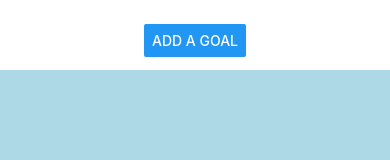
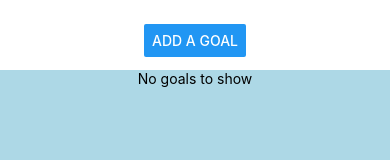
Before and after one commit to wangyan1005/my-first-app, a React Native app: screen / in a window 390 px wide. Shown: the part 139-299 px from the top of the page. Built offline with nearby package versions, Linux system fonts and the light colour scheme.

Commit message:
add some flatlist props to improve text view, and add a delete all functionality

```diff
--- a/App.tsx
+++ b/App.tsx
@@ -1,5 +1,5 @@
 import { StatusBar } from 'expo-status-bar';
-import { StyleSheet, View, Text, Button, SafeAreaView, ScrollView, FlatList} from 'react-native';
+import { StyleSheet, View, Text, Button, SafeAreaView, FlatList, Alert} from 'react-native';
 import React from 'react';
 import Header from './components/Header';
 import Input from './components/Input';
@@ -16,7 +16,7 @@ export default function App() {
   const [goals, setGoals] = React.useState<Goal[]>([]);
 
   function handleDeleteGoal(deleteId: number) {
-    console.log('delete id:', deleteId)
+    // console.log('delete id:', deleteId)
     setGoals((prevGoals) => {
       return prevGoals.filter((goal) => goal.id !== deleteId)
     })
@@ -33,6 +33,13 @@ export default function App() {
     }
     setGoals((currGoals) => [...currGoals, newGoal])
     setIsModalVisible(false)
+  }
+
+  function handleDeleteAll() {
+    Alert.alert('Delete All Goals', 'Are you sure you want to delete all goals?', [
+      {text: 'no', style: 'cancel'},
+      {text: 'yes', onPress: () => setGoals([])}
+    ])
   }
 
   return (
@@ -55,6 +62,24 @@ export default function App() {
         renderItem={({item}) => (
           <GoalItem goal={item} deletehandler={handleDeleteGoal} />
         )}
+        ListEmptyComponent={() => (
+          <Text>No goals to show</Text>
+        )
+        }
+        ListHeaderComponent={() => (
+           (goals.length > 0) && <Text>My Goals</Text>
+        )}
+        ListFooterComponent={() => (
+          (goals.length > 0) &&
+          <Button
+            title='Delete All'
+            onPress={handleDeleteAll}
+            />
+        )}
+        ItemSeparatorComponent={() => (
+          <View style={{height: 2, backgroundColor: 'lightgrey'}} />
+        )}
+
       />
       {/* <ScrollView contentContainerStyle={styles.centerHorizontal}>
         {goals.map((goal) => {
@@ -89,15 +114,6 @@ const styles = StyleSheet.create({
     backgroundColor: 'lightblue',
     // alignItems: 'center',
   },
-  // slateBlue: {
-  //   marginTop: 8,
-  //   color: 'mediumslateblue',
-  //   fontSize: 20,
-  //   fontWeight: 'bold',
-  //   padding: 10,
-  //   backgroundColor: 'bisque',
-  //   borderRadius: 10,
-  // },
   centerHorizontal: {
     alignItems: 'center',
   },
--- a/components/GoalItem.tsx
+++ b/components/GoalItem.tsx
@@ -22,15 +22,13 @@ const styles = StyleSheet.create({
     backgroundColor: 'bisque',
     marginVertical: 5,
     alignItems: 'center',
+    borderRadius: 10,
   },
   slateBlue: {
-    marginTop: 8,
     color: 'mediumslateblue',
     fontSize: 20,
     fontWeight: 'bold',
-    padding: 10,
-    backgroundColor: 'bisque',
-    borderRadius: 10,
+    marginLeft: 10,
   },
  })
 
```
